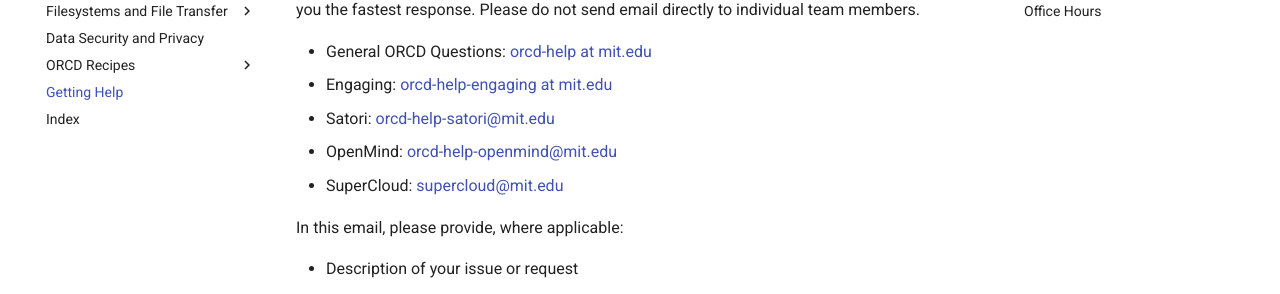
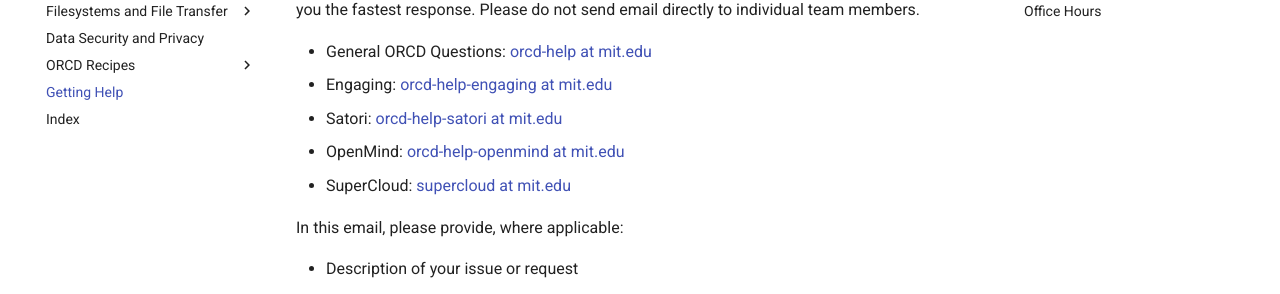
Before and after one commit to mit-orcd/orcd-docs-edit, an MkDocs documentation site: the page built from docs/getting-help.md, in a window 1280 px wide and 900 px high, scrolled down 510 px. Shown: the part 151-445 px from the top of the window. Built offline with MkDocs 1.6.1 and Material for MkDocs 9.7.7, drawn with Linux system fonts in a browser that asks for light colours.

```diff
--- a/docs/getting-help.md
+++ b/docs/getting-help.md
@@ -18,11 +18,11 @@ If you haven't found your answer elsewhere in these pages, your answer may be in
 
 If you can't find your answer in the documentation, please use one of the email lists below to contact us. With the exception of SuperCloud, these lists will create a ticket that our team can assign and track. In all cases these mailing lists includes the entire team, so the best available person to answer your question will respond. Sending email to the entire team will also likely get you the fastest response. Please do not send email directly to individual team members.
 
-- General ORCD Questions: [orcd-help at mit.edu](orcd-help@mit.edu)
-- Engaging: [orcd-help-engaging at mit.edu](orcd-help-engaging@mit.edu)
-- Satori: [orcd-help-satori@mit.edu](orcd-help-satori@mit.edu)
-- OpenMind: [orcd-help-openmind@mit.edu](orcd-help-openmind@mit.edu)
-- SuperCloud: [supercloud@mit.edu](supercloud@mit.edu)
+- General ORCD Questions: [orcd-help at mit.edu](mailto:orcd-help@mit.edu)
+- Engaging: [orcd-help-engaging at mit.edu](mailto:orcd-help-engaging@mit.edu)
+- Satori: [orcd-help-satori at mit.edu](mailto:orcd-help-satori@mit.edu)
+- OpenMind: [orcd-help-openmind at mit.edu](mailto:orcd-help-openmind@mit.edu)
+- SuperCloud: [supercloud at mit.edu](mailto:supercloud@mit.edu)
 
 In this email, please provide, where applicable:
 
@@ -40,4 +40,4 @@ We host weekly office hours. Office Hours are a time when you can drop in and as
 | Sesison | Time | Location |
 | ----------- | ----------- |----------- |
 | In Person Office Hours  | Thursdays 2-3 pm | Rotch Library GIS and Data Lab |
-| Virtual Office Hours | First, Third, and Fifth Fridays 2-3pm | Zoom, email [orcd-help@mit.edu](orcd-help@mit.edu) for the link |
+| Virtual Office Hours | First, Third, and Fifth Fridays 2-3pm | Zoom, email [orcd-help@mit.edu](mailto:orcd-help@mit.edu) for the link |
```
